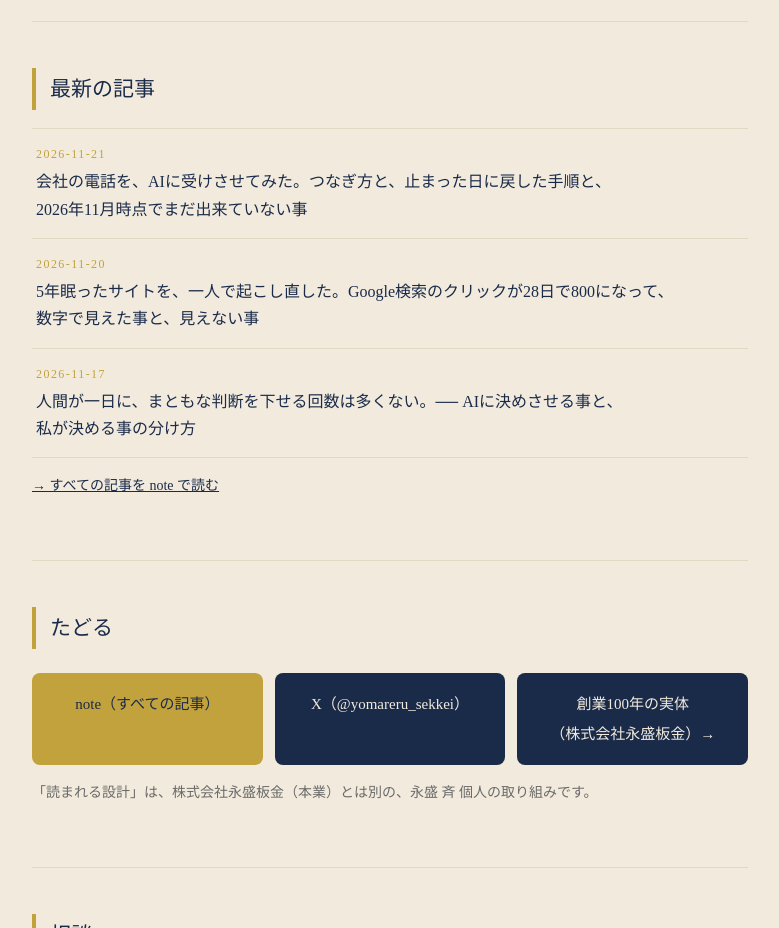
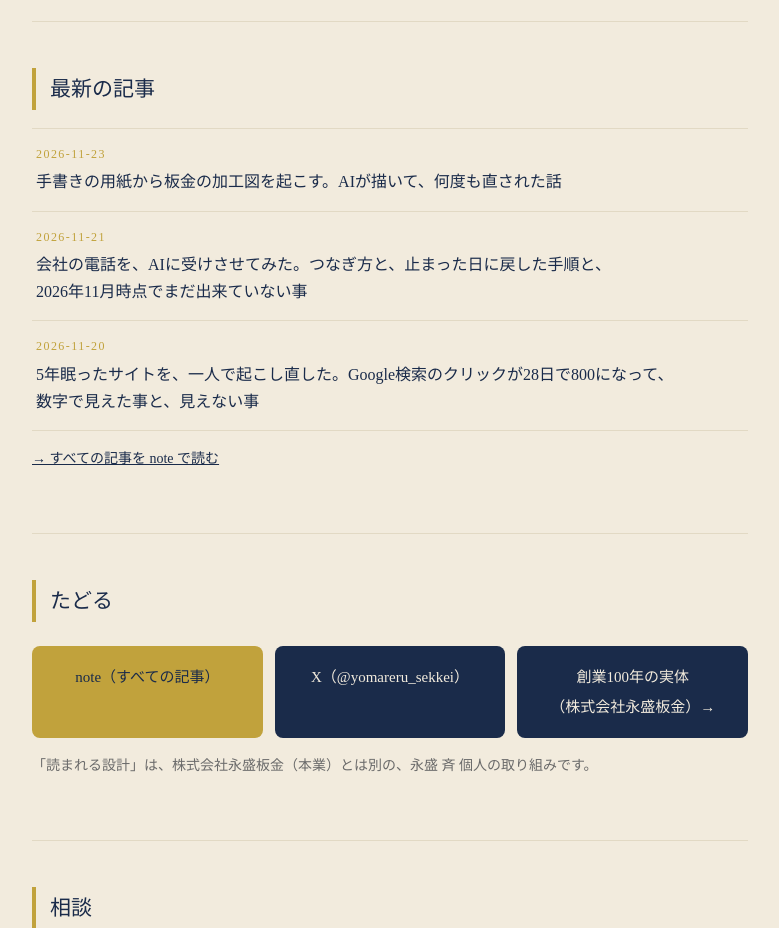
Before and after one commit to wxyz78zyxw-ai/yomareru-sekkei, a plain HTML site: page index.html in a window 1280 px wide. Shown: the part 2080-3008 px from the top of the page, without its empty margins (250-1029 px from the left). Drawn offline with Linux system fonts and the light colour scheme.

Commit message:
Sync latest note articles into site (auto: yomareru-site-latest-sync)

```diff
--- a/index.html
+++ b/index.html
@@ -103,9 +103,9 @@ footer a{color:var(--gold)}
   <h2>最新の記事</h2>
   <!-- POCKET-LATEST:START — この区画は scripts\agent-tasks\yomareru-site-latest-sync.ps1 が note 実機から自動更新する。手で編集しない。 -->
   <ul class="latest">
+    <li><a href="https://note.com/yomareru_sekkei/n/n965b8947593a"><span class="d">2026-11-23</span>手書きの用紙から板金の加工図を起こす。AIが描いて、何度も直された話</a></li>
     <li><a href="https://note.com/yomareru_sekkei/n/n2256b9c3ab47"><span class="d">2026-11-21</span>会社の電話を、AIに受けさせてみた。つなぎ方と、止まった日に戻した手順と、2026年11月時点でまだ出来ていない事</a></li>
     <li><a href="https://note.com/yomareru_sekkei/n/nc30d8237640f"><span class="d">2026-11-20</span>5年眠ったサイトを、一人で起こし直した。Google検索のクリックが28日で800になって、数字で見えた事と、見えない事</a></li>
-    <li><a href="https://note.com/yomareru_sekkei/n/n2c993131a2ba"><span class="d">2026-11-17</span>人間が一日に、まともな判断を下せる回数は多くない。── AIに決めさせる事と、私が決める事の分け方</a></li>
   </ul>
   <!-- POCKET-LATEST:END -->
   <p class="note"><a href="https://note.com/yomareru_sekkei" style="color:var(--navy)">→ すべての記事を note で読む</a></p>
```
